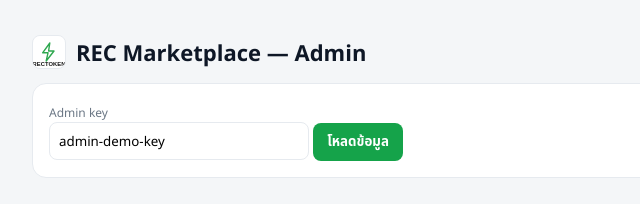
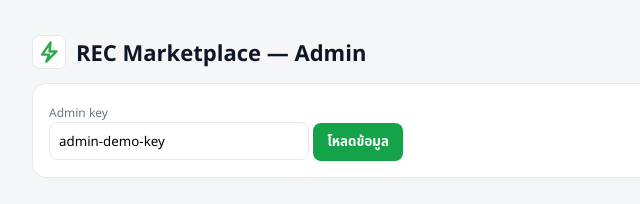
Before and after one commit to owhatphone-mvp/rec-marketplace, a website: page public/admin.html in a window 1280 px wide. Shown: the full height of the page, 158-798 px from the left. Drawn offline with Linux system fonts and the light colour scheme.

```diff
--- a/public/admin.html
+++ b/public/admin.html
@@ -11,7 +11,7 @@
   button{background:#15a34a;color:#fff;border:0;padding:9px 14px;border-radius:8px;font-weight:700;cursor:pointer;font-family:inherit}
   .flag{color:#b45309;font-weight:700}
 </style></head><body><div class="wrap">
-<h1 style="display:flex;align-items:center;gap:10px"><img src="rectoken-logo.svg" alt="RECTOKEN" style="width:32px;height:32px;object-fit:contain;border-radius:8px;border:1px solid #e6eaef">REC Marketplace — Admin</h1>
+<h1 style="display:flex;align-items:center;gap:10px"><img src="rectoken-mark.svg" alt="RECTOKEN" style="width:32px;height:32px;object-fit:contain;border-radius:8px;border:1px solid #e6eaef">REC Marketplace — Admin</h1>
 <div class="card"><label style="font-size:12px;color:#6b7785">Admin key</label><br><input id="key" placeholder="ADMIN_KEY" value="admin-demo-key" style="width:240px"> <button onclick="load()">โหลดข้อมูล</button></div>
 <div id="out"></div></div>
 <script>
```
